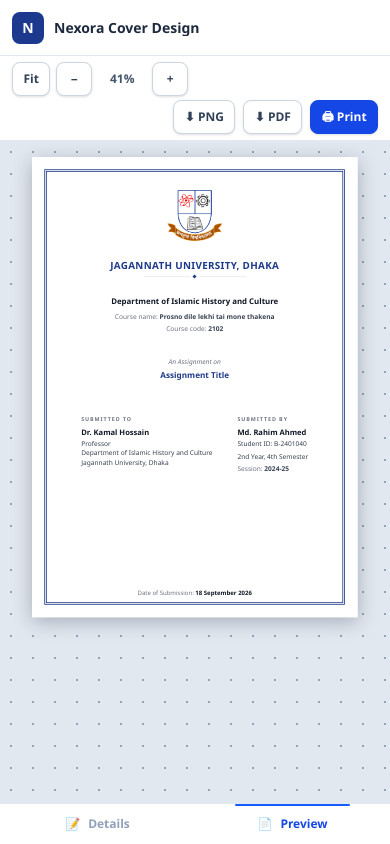
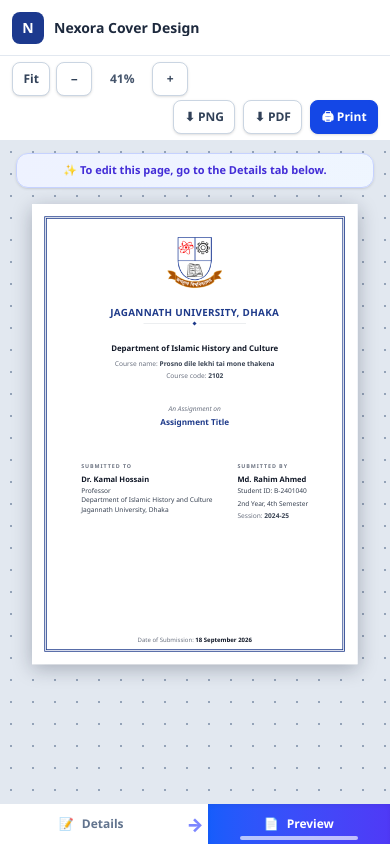
Before and after one commit to sadmanedu/assignment-cover, a React (Vite) app: page / in a window 390 px wide. Built offline with nearby package versions, Linux system fonts and the light colour scheme; a web font is replaced by a local one.

Commit message:
Improve mobile tabs and persist cover data
Co-authored-by: arena-agent <297053741+arena-agent@users.noreply.github.com>

```diff
--- a/src/App.tsx
+++ b/src/App.tsx
@@ -1,5 +1,6 @@
-import { useMemo, useState } from 'react';
-import { useCover } from './store';
+import { useEffect, useMemo, useState } from 'react';
+import { pickPersistable, useCover } from './store';
+import { STORAGE_KEY } from './constants';
 import { emblemDataUrl } from './lib/emblem';
 import { Sheet } from './components/Sheet';
 import { ControlsPanel } from './components/ControlsPanel';
@@ -24,20 +25,60 @@
       type="button"
       onClick={onClick}
       aria-pressed={active}
-      className={`relative flex flex-1 items-center justify-center gap-2 py-3 text-xs font-bold transition ${
-        active ? 'text-blue-700' : 'text-slate-400 hover:text-slate-600'
+      className={`relative flex flex-1 items-center justify-center gap-2 py-3 text-xs font-bold transition-all duration-300 active:scale-95 ${
+        active
+          ? 'bg-gradient-to-r from-blue-600 to-indigo-600 text-white shadow-inner'
+          : 'text-slate-500 hover:bg-slate-50 hover:text-blue-700'
       }`}
     >
       <span aria-hidden>{icon}</span>
       {label}
-      {active && <span className="absolute inset-x-10 top-0 h-0.5 rounded-full bg-blue-600" aria-hidden />}
+      {active && <span className="absolute inset-x-8 bottom-1 h-1 rounded-full bg-white/90 animate-pulse" aria-hidden />}
     </button>
   );
 }
 
 export default function App() {
   const cover = useCover();
+  const setCover = useCover((state) => state.set);
   const emblemUrl = useMemo(() => emblemDataUrl(cover.accentColor), [cover.accentColor]);
+
+  // Restore the last cover as soon as the app starts, then keep it current in
+  // local storage whenever the user edits a field or style. The explicit Save
+  // button remains available for reassurance, but no action is required to
+  // preserve work between visits.
+  useEffect(() => {
+    let restored = false;
+    try {
+      const raw = localStorage.getItem(STORAGE_KEY);
+      if (raw) {
+        const saved = JSON.parse(raw) as { data?: Record<string, unknown>; settings?: Record<string, unknown> };
+        setCover({ ...(saved.data ?? {}), ...(saved.settings ?? {}) });
+        restored = true;
+      }
+    } catch {
+      // Ignore malformed or unavailable storage and continue with defaults.
+    }
+
+    const unsubscribe = useCover.subscribe((state) => {
+      try {
+        localStorage.setItem(STORAGE_KEY, JSON.stringify({ v: 1, ...pickPersistable(state) }));
+      } catch {
+        // Storage can be unavailable/full; the editor should remain usable.
+      }
+    });
+
+    // Persist defaults for a first-time visitor, and ensure restored data is
+    // normalized through the same persistence path.
+    if (!restored) {
+      try {
+        localStorage.setItem(STORAGE_KEY, JSON.stringify({ v: 1, ...pickPersistable(useCover.getState()) }));
+      } catch {
+        // Ignore unavailable storage.
+      }
+    }
+    return unsubscribe;
+  }, [setCover]);
   const logoUrl = cover.logoDataUrl ?? emblemUrl;
 
   // On phones the workspace is single-pane: switch between the form and the
@@ -83,6 +124,9 @@
           icon="📝"
           label="Details"
         />
+        <span className="flex items-center px-1 text-lg font-black text-indigo-400 transition-transform duration-300" aria-hidden>
+          →
+        </span>
         <TabButton
           active={mobileView === 'preview'}
           onClick={() => setMobileView('preview')}
--- a/src/components/ControlsPanel.tsx
+++ b/src/components/ControlsPanel.tsx
@@ -357,7 +357,7 @@
 
   return (
     <aside
-      className={`${mobileVisible ? '' : 'hidden'} min-h-0 w-full flex-1 overflow-y-auto bg-white lg:block lg:w-[390px] lg:flex-1-none lg:shrink-0 lg:border-r lg:border-slate-200`}
+      className={`${mobileVisible ? 'mobile-pane-in' : 'hidden'} min-h-0 w-full flex-1 overflow-y-auto bg-white lg:block lg:w-[390px] lg:flex-1-none lg:shrink-0 lg:border-r lg:border-slate-200`}
     >
       {/* ---------- Readiness: what this panel does + what is still missing ---------- */}
       <div className="relative border-b border-slate-200 bg-slate-50/80 px-3.5 py-2">
@@ -800,7 +800,7 @@
       </Section>
 
       {/* ---------- Data utilities ---------- */}
-      <Section title="Save & Export" icon="💾" note="this browser" defaultOpen={false}>
+      <Section title="Save & Export" icon="💾" note="autosaved in this browser" defaultOpen>
         <div className="grid grid-cols-2 gap-2">
           <button type="button" className="btn btn-primary" onClick={save}>
             Save
--- a/src/components/PreviewPanel.tsx
+++ b/src/components/PreviewPanel.tsx
@@ -71,7 +71,7 @@
   };
 
   return (
-    <section className={`flex min-h-0 min-w-0 flex-1 flex-col ${mobileVisible ? '' : 'hidden'} lg:flex`}>
+    <section className={`flex min-h-0 min-w-0 flex-1 flex-col ${mobileVisible ? 'mobile-pane-in' : 'hidden'} lg:flex`}>
       {/* Toolbar */}
       <div className="flex min-h-12 shrink-0 flex-wrap items-center gap-x-1.5 gap-y-1 border-b border-slate-200 bg-white px-3 py-1.5 sm:gap-2 sm:px-4 sm:py-0">
         <button type="button" className="btn" title="Fit sheet to window" onClick={() => { setAutoFit(true); fit(); }}>
@@ -122,6 +122,9 @@
 
       {/* Dotted preview canvas */}
       <div ref={containerRef} className="preview-bg min-h-0 flex-1 overflow-auto">
+        <div className="mx-4 mt-3 rounded-xl border border-indigo-200 bg-gradient-to-r from-indigo-50 to-blue-50 px-3 py-2 text-center text-[11px] font-semibold text-indigo-700 shadow-sm sm:hidden">
+          ✨ To edit this page, go to the <span className="font-extrabold">Details</span> tab below.
+        </div>
         <div className="flex min-h-full items-start justify-center p-4 sm:p-8">
           <div
             className="relative shrink-0"
--- a/src/index.css
+++ b/src/index.css
@@ -31,6 +31,15 @@
   z-index: -10;
 }
 
+@keyframes mobile-pane-in {
+  from { opacity: 0; transform: translateY(10px); }
+  to { opacity: 1; transform: translateY(0); }
+}
+
+@media (max-width: 1023px) {
+  .mobile-pane-in { animation: mobile-pane-in 260ms ease-out; }
+}
+
 /* ---------- Reusable controls ---------- */
 .btn {
   @apply inline-flex items-center justify-center gap-1.5 rounded-lg border border-slate-300 bg-white px-3 py-1.5 text-xs font-semibold text-slate-700 shadow-sm transition select-none hover:border-slate-400 hover:bg-slate-50 active:scale-[0.98] disabled:pointer-events-none disabled:opacity-50;
@@ -49,7 +58,7 @@
 }
 
 .field-input {
-  @apply w-full rounded-lg border border-slate-300 bg-white px-2.5 py-1.5 text-[13px] leading-5 text-slate-800 shadow-sm transition outline-none placeholder:text-slate-400 focus:border-blue-500 focus:ring-2 focus:ring-blue-500/20;
+  @apply min-h-11 w-full rounded-lg border border-blue-200 bg-blue-50/40 px-3 py-2 text-[13px] leading-5 text-slate-800 shadow-sm transition outline-none placeholder:text-slate-400 hover:border-blue-300 hover:bg-blue-50/70 focus:border-blue-500 focus:bg-white focus:ring-2 focus:ring-blue-500/20;
 }
 
 /* Compact option button used by the style pickers */
```
